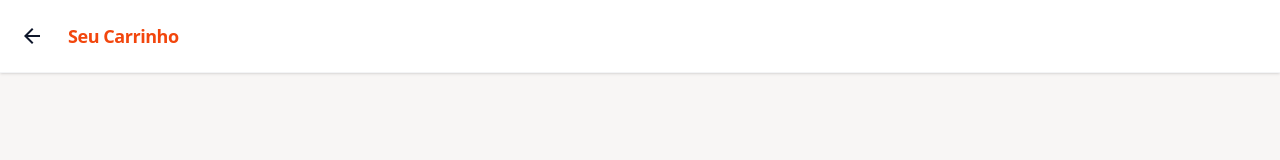
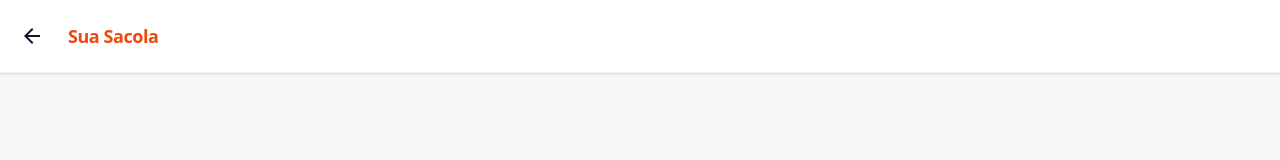
Before and after one commit to jccintr/delivroo-front-client-web-angular, an Angular app: page /cart in a window 1280 px wide. Shown: the top 160 px of the page. Built offline with nearby package versions, Linux system fonts and the light colour scheme.

Commit message:
ajustado exibição de valores monetários e labels do Cart

```diff
--- a/src/app/components/cart-status/cart-status.component.html
+++ b/src/app/components/cart-status/cart-status.component.html
@@ -5,7 +5,7 @@
                 <div class="bg-white/20 rounded-full w-8 h-8 flex items-center justify-center text-sm font-bold">{{ itensCount() }}</div>
                 <span class="font-bold text-base">Ver Sacola</span>
             </div>
-            <span class="font-bold text-base"> R$ {{ valorTotal() }}</span>
+            <span class="font-bold text-base"> R$ {{ valorTotal().toFixed(2) }}</span>
         </button>
     </div>
 }
--- a/src/app/components/cart/cart-clear-dialog/cart-clear-dialog.component.html
+++ b/src/app/components/cart/cart-clear-dialog/cart-clear-dialog.component.html
@@ -9,12 +9,12 @@
         <!-- Header -->
         <div class="flex items-center gap-3 mb-6">
 
-          <h2 class="text-xl font-bold text-slate-900">Deseja limpar o carrinho ?</h2>
+          <h2 class="text-xl font-bold text-slate-900">Deseja esvaziar a sacola ?</h2>
         </div>
 
         <!-- Mensagem -->
         <p class="text-slate-600 mb-8 leading-relaxed text-center">
-          Todos os itens do seu carrinho serão removidos.
+          Todos os itens da sua sacola serão removidos.
 
         </p>
 
@@ -29,7 +29,7 @@
                   class="px-6 py-2.5 bg-red-500 text-white font-medium rounded-xl
                          shadow-sm hover:shadow-md hover:bg-red-600
                          transition-all active:scale-95">
-            Limpar
+            Esvaziar
           </button>
         </div>
       </div>
--- a/src/app/components/cart/cart-header/cart-header.component.html
+++ b/src/app/components/cart/cart-header/cart-header.component.html
@@ -3,14 +3,12 @@
       <button (click)="back()" class="flex items-center justify-center w-10 h-10 -ml-2 rounded-full hover:bg-gray-100  transition-colors group">
          <span class="material-symbols-outlined text-slate-900 group-hover:scale-110 transition-transform">arrow_back</span>
       </button>
-      <h2 class="text-lg font-bold leading-tight tracking-tight text-primary ">Seu Carrinho</h2>
+      <h2 class="text-lg font-bold leading-tight tracking-tight text-primary ">Sua Sacola</h2>
    </div>
    @if(hasItems()){
       <button (click)="abrirDialogLimpar()" class="text-sm font-bold text-red-500 hover:text-red-600 transition-colors px-2 py-1 rounded hover:bg-red-50 ">
-         Limpar
+         Esvaziar
       </button>
-   } @else {
-    <p class="text-white">Limpar</p>
    }
    @if (mostrarDialogLimpar) {
       <app-cart-clear-dialog
--- a/src/app/components/cart/cart-total/cart-total.component.html
+++ b/src/app/components/cart/cart-total/cart-total.component.html
@@ -3,7 +3,7 @@
     <div class="flex justify-between items-center pt-1">
        <span class="text-lg font-bold text-slate-900 ">Total</span>
        <div class="text-right">
-           <span class="text-xl font-bold text-primary  tabular-nums">R$ {{ cartService.getValorTotal() }}</span>
+           <span class="text-xl font-bold text-primary  tabular-nums">R$ {{ cartService.getValorTotal().toFixed(2) }}</span>
        </div>
     </div>
 </div>
```
